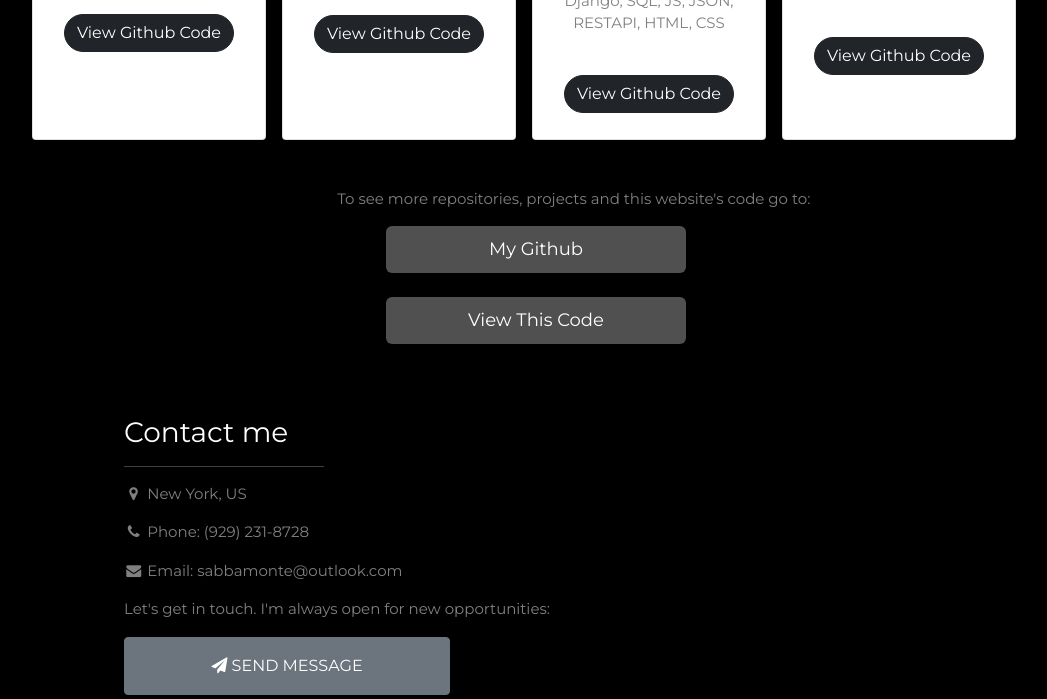
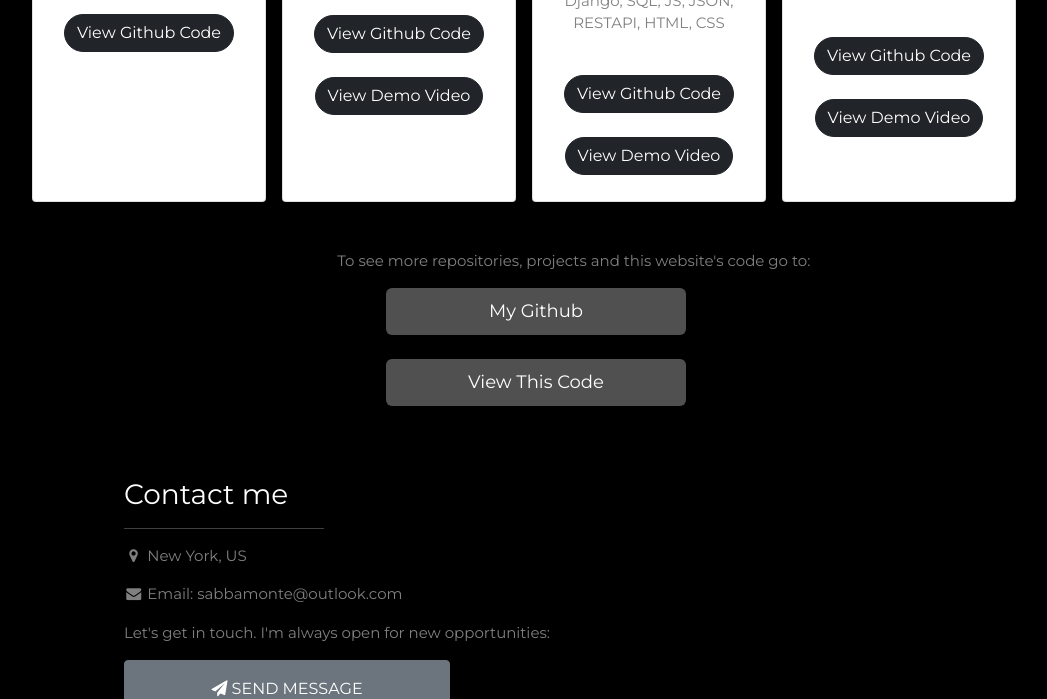
Before and after one commit to sabbamonte/sabbamonte.github.io, a plain HTML site: page index.html in a window 1280 px wide. Shown: the part 2643-3342 px from the top of the page, without its empty margins (96-1143 px from the left). Drawn offline with nearby package versions, Linux system fonts and the light colour scheme.

Commit message:
added demo videos

```diff
--- a/index.html
+++ b/index.html
@@ -211,6 +211,8 @@
                         <br><br> Created with: Python, Django, SQL, JS, JSON, RESTAPI, HTML, CSS</p>
                         <br>
                         <a href="https://github.com/sabbamonte/Tasker" target="_blank" rel="noopener noreferrer"><button style=" font-size: medium;" type="button" class="btn btn-dark rounded-pill">View Github Code</button></a>
+                        <br><br>
+                        <a href="https://youtu.be/LLhD86BNyTQ" target="_blank" rel="noopener noreferrer"><button style=" font-size: medium;" type="button" class="btn btn-dark rounded-pill">View Demo Video</button></a>
                     </div>
                 </div>
                 </div>
@@ -223,6 +225,8 @@
                         <br><br> Created with: Python, Django, SQL, JS, JSON, RESTAPI, HTML, CSS</p>
                         <br>
                         <a href="https://github.com/sabbamonte/WYA" target="_blank" rel="noopener noreferrer"><button style=" font-size: medium;" type="button" class="btn btn-dark rounded-pill">View Github Code</button></a>
+                        <br> <br>
+                        <a href="https://youtu.be/O9cDYlvURG4" target="_blank" rel="noopener noreferrer"><button style=" font-size: medium;" type="button" class="btn btn-dark rounded-pill">View Demo Video</button></a>
                     </div>
                 </div>
             </div>
@@ -236,6 +240,8 @@
                         <br><br> Created with: Python, Django, SQL, HTML, CSS</p>
                         <br>
                         <a href="https://github.com/sabbamonte/BidLagoon" target="_blank" rel="noopener noreferrer"><button style=" font-size: medium;" type="button" class="btn btn-dark rounded-pill">View Github Code</button></a>
+                        <br> <br>
+                        <a href="https://youtu.be/v5lR1kzck4Q" target="_blank" rel="noopener noreferrer"><button style=" font-size: medium;" type="button" class="btn btn-dark rounded-pill">View Demo Video</button></a>
                     </div>
                 </div>
             </div>
@@ -265,7 +271,6 @@
             </div>
             <div class="col-12 col-sm-10">
                 <p><i class="fa fa-map-marker fa-fw "></i> New York, US</p>
-                <p><i class="fa fa-phone fa-fw "></i> Phone: (929) 231-8728</p>
                 <p><i class="fa fa-envelope fa-fw "> </i> Email: sabbamonte@outlook.com</p>
 
                 <p>Let's get in touch. I'm always open for new opportunities:</p>
```
